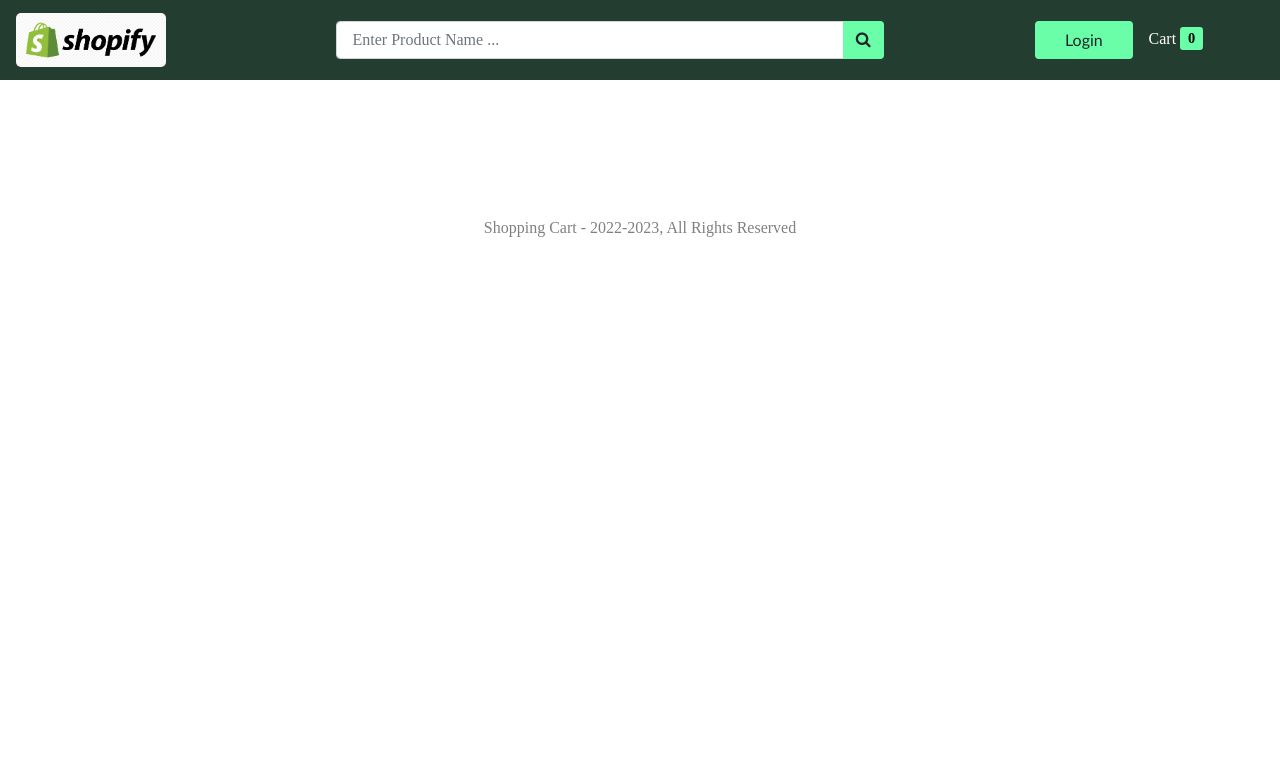
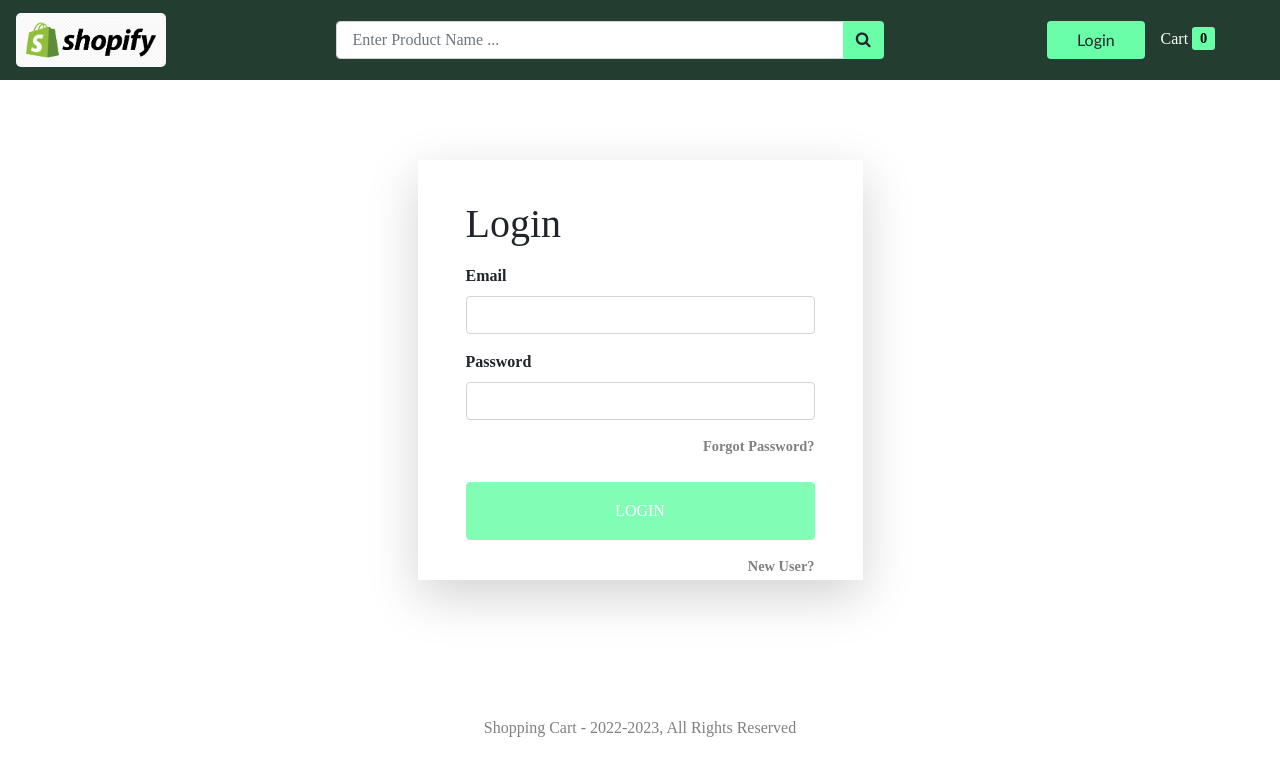
Before and after one commit to Praveenmuthu4/ProjectName-ItemCatalog-FrontEnd-, a React (Create React App) app: page /login in a window 1280 px wide. Shown: the top 776 px of the page. Built offline with nearby package versions, Linux system fonts and the light colour scheme; a web font is replaced by a local one.

Commit message:
added loader

```diff
--- a/src/App.js
+++ b/src/App.js
@@ -6,30 +6,26 @@
 import ViewProduct from "./component/Product/ViewProduct";
 import CartData from "./component/cart/CartData";
 import AuthProvider from "./component/context/authContext";
-import CartProvider from "./component/context/cartContext";
 import { CartProviderFunction } from "./component/context/context";
+import Login from "./component/User/Login";
 
 function App() {
   return (
     <AuthProvider>
-      <CartProvider>
       <CartProviderFunction>
         <div className="App">
           <Header />
           <div className="container container-fluid">
             <Routes>
               <Route path="/" element={<Home />}></Route>
-                <Route
-                  path="/api/product/:id"
-                  element={<ViewProduct />}
-                ></Route>
+              <Route path="/api/product/:id" element={<ViewProduct />}></Route>
               <Route path="/cart" element={<CartData />}></Route>
+              <Route path="/login" element={<Login />}></Route>
             </Routes>
           </div>
           <Footer />
         </div>
       </CartProviderFunction>
-      </CartProvider>
     </AuthProvider>
   );
 }
--- a/src/component/Home.js
+++ b/src/component/Home.js
@@ -3,18 +3,27 @@
 import Product from "./Product/Product";
 import { API } from "../global";
 import axios from "axios";
+import Loader from "./Layout/Loader";
 
 export default function Home() {
   const [products, setProducts] = useState([]);
+  const [loading, setLoading] = useState(false);
 
   useEffect(() => {
+    setLoading(true);
     axios.get(`${API}/api/product`).then((res) => {
+      if (!!res) {
         setProducts(res.data.products);
+        setLoading(false);
+      }
     });
   }, []);
 
   return (
     <Fragment>
+      {loading ? (
+        <Loader />
+      ) : (
         <div className="container container-fluid">
           <HeaderData title={"Buy Best Product Online"} />
           <h1 id="products_heading">Latest Products</h1>
@@ -26,6 +35,7 @@
             </div>
           </section>
         </div>
+      )}
     </Fragment>
   );
 }
--- a/src/component/Layout/Header.js
+++ b/src/component/Layout/Header.js
@@ -34,9 +34,9 @@
         </div>
 
         <div className="col-12 col-md-3 mt-4 mt-md-0 text-center">
-          <button className="btn" id="login_btn">
+          <Link to="/login" className="btn ml-4" id="login_btn">
             Login
-          </button>
+          </Link>
 
           <Link to="/cart" style={{ textDecoration: "none" }}>
             <span id="cart" className="ml-3">
--- /dev/null
+++ b/src/component/Layout/Loader.js
@@ -0,0 +1,5 @@
+import React from "react";
+
+export default function Loader() {
+  return <div className="loader"> </div>;
+}
--- /dev/null
+++ b/src/component/User/Login.js
@@ -0,0 +1,56 @@
+import React, { Fragment } from "react";
+import HeaderData from "../Layout/HeaderData";
+import { Link } from "react-router-dom";
+
+export default function Login() {
+  return (
+    <Fragment>
+      <HeaderData title={"Login"} />
+
+      <div className="row wrapper">
+        <div className="col-10 col-lg-5">
+          <form className="shadow-lg">
+            <h1 className="mb-3">Login</h1>
+            <div className="form-group">
+              <label htmlFor="email_field">Email</label>
+              <input
+                type="email"
+                id="email_field"
+                className="form-control"
+                // value={email}
+                // onChange={(e) => setEmail(e.target.value)}
+              />
+            </div>
+
+            <div className="form-group">
+              <label htmlFor="password_field">Password</label>
+              <input
+                type="password"
+                id="password_field"
+                className="form-control"
+                // value={password}
+                // onChange={(e) => setPassword(e.target.value)}
+              />
+            </div>
+
+            <Link to="/password/forgot" className="float-right mb-4">
+              Forgot Password?
+            </Link>
+
+            <button
+              id="login_button"
+              type="submit"
+              className="btn btn-block py-3"
+            >
+              LOGIN
+            </button>
+
+            <Link to="/register" className="float-right mt-3">
+              New User?
+            </Link>
+          </form>
+        </div>
+      </div>
+    </Fragment>
+  );
+}
--- a/src/component/cart/CartData.js
+++ b/src/component/cart/CartData.js
@@ -1,13 +1,11 @@
 import React, { Fragment, useState, useContext, useEffect } from "react";
 import { Link, useNavigate } from "react-router-dom";
 import HeaderData from "../Layout/HeaderData";
-import { CartDispatchContext, toggleCartPopup } from "../context/cartContext";
 import axios from "axios";
 import { API } from "../../global";
 import { useCartDispatch, useCartState } from "../context/context";
 
 export default function CartData() {
-  const dispatch = useContext(CartDispatchContext);
   const navigate = useNavigate();
   const [products, setProducts] = useState([]);
   const [quantity, setQuantity] = useState(1);
@@ -25,7 +23,7 @@
   };
 
   const handleProceedCheckout = () => {
-    toggleCartPopup(dispatch);
+    // toggleCartPopup(dispatch);
     navigate("/checkout");
   };
 
--- a/src/component/context/cartContext.js
+++ /dev/null
@@ -1,110 +0,0 @@
-import React, { createContext, useEffect, useReducer } from "react";
-import useLocalStorage from "../hooks/useLocalStorage";
-
-const initialState = {
-  isCartOpen: false,
-  items: [],
-};
-
-export const CartStateContext = createContext();
-export const CartDispatchContext = createContext();
-
-const reducer = (state, action) => {
-  switch (action.type) {
-    case "TOGGLE_CART_POPUP":
-      return {
-        ...state,
-        isCartOpen: !state.isCartOpen,
-      };
-    case "ADD_TO_CART":
-      const id = action.payload.cartItem._id;
-      const isOld = state.items.map((item) => item.id).includes(id);
-      let cartItems = null;
-      if (isOld) {
-        const items = state.items.map((item) => {
-          if (item._id === id) {
-            return {
-              ...item,
-              quantity: item.quantity + 1,
-            };
-          }
-          return item;
-        });
-        cartItems = [...items];
-      } else {
-        cartItems = [...state.items, action.payload.cartItem];
-      }
-      return {
-        ...state,
-        items: cartItems,
-      };
-    case "REMOVE_FROM_CART":
-      return {
-        ...state,
-        items: state.items.filter(
-          (item) => item._id !== action.payload.cartItemId
-        ),
-      };
-    case "CLEAR_CART":
-      return {
-        ...state,
-        ...initialState,
-      };
-    default:
-      throw new Error(`Unknown action: ${action.type}`);
-  }
-};
-
-export const toggleCartPopup = (dispatch) => {
-  return dispatch({
-    type: "TOGGLE_CART_POPUP",
-  });
-};
-
-export const addToCart = (dispatch, cartItems) => {
-  return dispatch({
-    type: "ADD_TO_CART",
-    payload: {
-      cartItem: cartItems,
-    },
-  });
-};
-
-export const removeFromCart = (dispatch, cartItemId) => {
-  return dispatch({
-    type: "REMOVE_FROM_CART",
-    payload: {
-      cartItemId: cartItemId,
-    },
-  });
-};
-
-export const clearCart = (dispatch) => {
-  return dispatch({
-    type: "CLEAR_CART",
-  });
-};
-
-const CartProvider = ({ children }) => {
-  const [persistedCartItems, setPersistedCartItems] = useLocalStorage(
-    "cartItems",
-    []
-  );
-  const persistedCartState = {
-    isCartOpen: false,
-    items: persistedCartItems || [],
-  };
-  const [state, dispatch] = useReducer(reducer, persistedCartState);
-  useEffect(() => {
-    setPersistedCartItems(state.items);
-  }, [JSON.stringify(state.items)]);
-  return (
-    <CartDispatchContext.Provider value={dispatch}>
-      <CartStateContext.Provider value={state}>
-        {children}
-      </CartStateContext.Provider>
-    </CartDispatchContext.Provider>
-  );
-};
-
-export default CartProvider;
```
Lines whose indentation alone changed are shown as unchanged.
